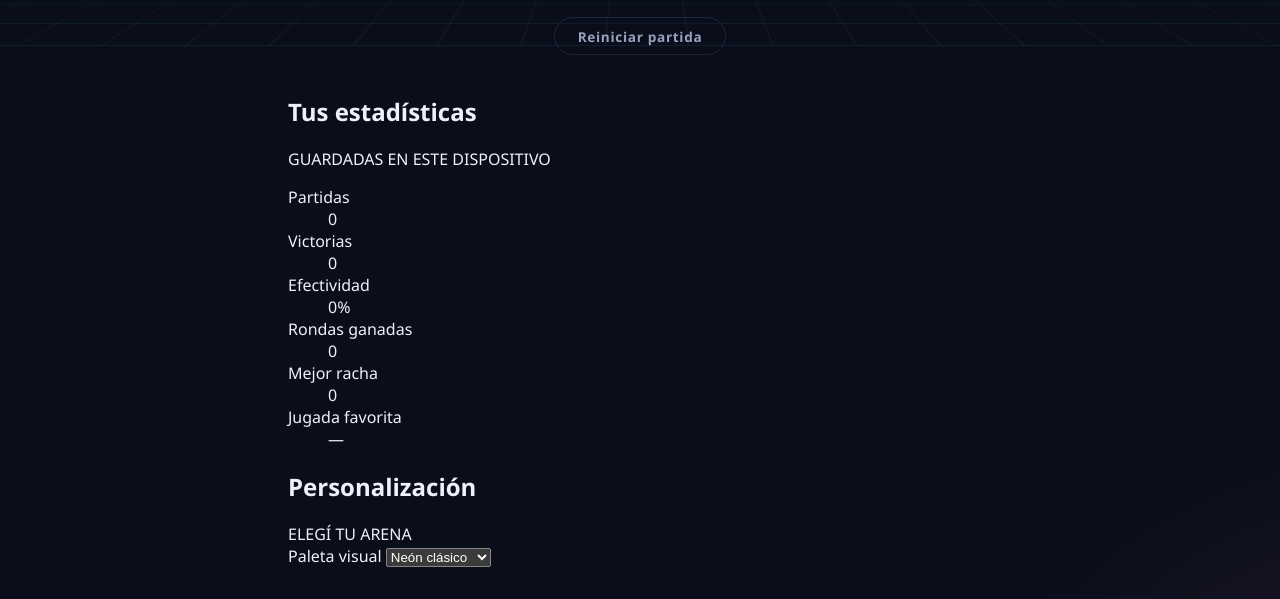
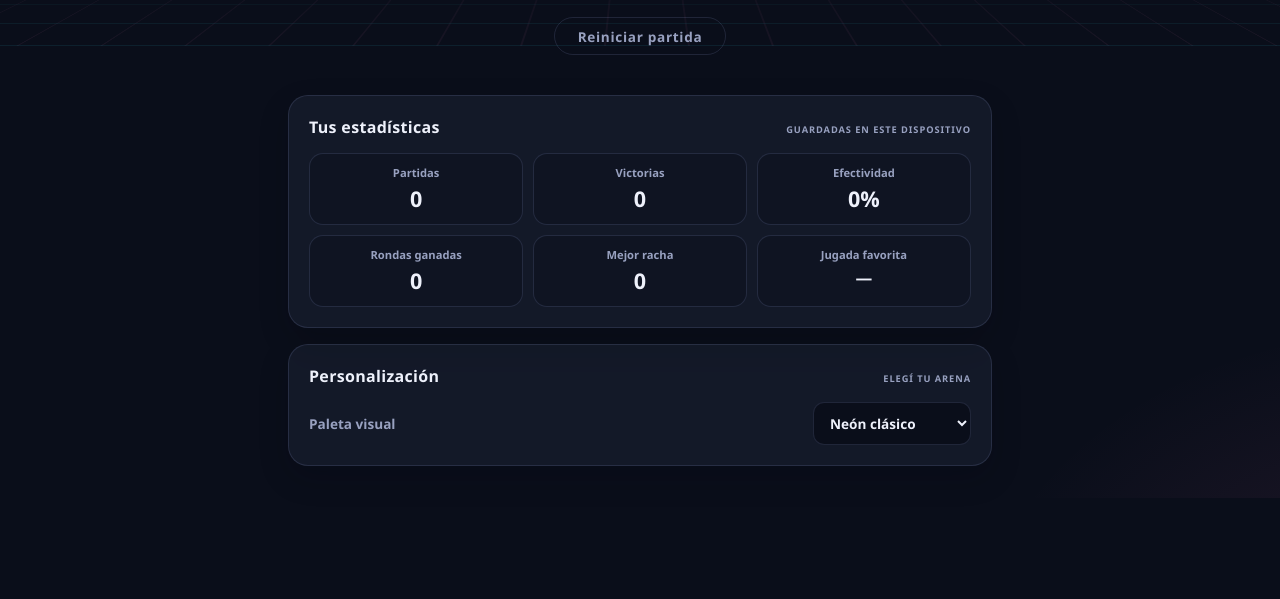
Before and after one commit to AxelQuiroga/piedra-papel-tijera, a website: page index.html in a window 1280 px wide. Shown: the part 754-1353 px from the top of the page. After the commit the page ends 1252 px from the top, so only its background shows below. Drawn offline with Linux system fonts and the light colour scheme.

Commit message:
feat: style personal stats and selectable color themes

```diff
--- a/style.css
+++ b/style.css
@@ -886,3 +886,151 @@ button {
     opacity: 1;
   }
 }
+
+
+/* ---------- 14. Estadísticas personales y personalización ---------- */
+:root[data-theme="ember"] {
+  --player: #fbbf24;
+  --cpu: #fb7185;
+  --win: #a3e635;
+  --lose: #f43f5e;
+  --draw: #fdba74;
+}
+
+:root[data-theme="matrix"] {
+  --player: #4ade80;
+  --cpu: #60a5fa;
+  --win: #86efac;
+  --lose: #f87171;
+  --draw: #facc15;
+}
+
+.extras {
+  display: grid;
+  gap: 1rem;
+  margin-top: 1.25rem;
+}
+
+.personal-stats,
+.personalization {
+  min-width: 0;
+  padding: clamp(0.9rem, 2.5vw, 1.25rem);
+  border: 1px solid var(--border);
+  border-radius: var(--radius-lg);
+  background: var(--surface);
+  box-shadow: 0 12px 30px rgba(2, 6, 18, 0.18);
+  backdrop-filter: blur(12px);
+}
+
+.extras__heading {
+  display: flex;
+  align-items: baseline;
+  justify-content: space-between;
+  flex-wrap: wrap;
+  gap: 0.4rem 0.8rem;
+  margin-bottom: 0.9rem;
+}
+
+.extras__heading h2 {
+  margin: 0;
+  font-size: 1rem;
+  font-weight: 800;
+  letter-spacing: 0.02em;
+}
+
+.extras__eyebrow {
+  color: var(--text-dim);
+  font-size: 0.58rem;
+  font-weight: 800;
+  letter-spacing: 0.1em;
+}
+
+.stats-grid {
+  display: grid;
+  grid-template-columns: repeat(3, minmax(0, 1fr));
+  gap: 0.6rem;
+  margin: 0;
+}
+
+.stat {
+  min-width: 0;
+  padding: 0.7rem 0.5rem;
+  border: 1px solid var(--border);
+  border-radius: var(--radius-md);
+  background: rgba(2, 6, 18, 0.2);
+  text-align: center;
+}
+
+.stat dt {
+  color: var(--text-dim);
+  font-size: 0.7rem;
+  font-weight: 600;
+}
+
+.stat dd {
+  overflow-wrap: anywhere;
+  margin: 0.25rem 0 0;
+  color: var(--text);
+  font-size: clamp(1rem, 3.5vw, 1.35rem);
+  font-weight: 850;
+  font-variant-numeric: tabular-nums;
+}
+
+.stat:last-child dd {
+  font-size: clamp(0.85rem, 3vw, 1.05rem);
+}
+
+.theme-control {
+  display: flex;
+  align-items: center;
+  justify-content: space-between;
+  gap: 1rem;
+  color: var(--text-dim);
+  font-size: 0.85rem;
+  font-weight: 600;
+}
+
+.theme-control select {
+  max-width: 65%;
+  padding: 0.65rem 2rem 0.65rem 0.75rem;
+  border: 1px solid var(--border);
+  border-radius: 0.7rem;
+  background: var(--bg);
+  color: var(--text);
+  font: inherit;
+  cursor: pointer;
+}
+
+.theme-control select:focus-visible {
+  outline: 2px solid var(--player);
+  outline-offset: 3px;
+}
+
+@media (max-width: 26rem) {
+  .stats-grid {
+    gap: 0.4rem;
+  }
+
+  .stat {
+    padding: 0.6rem 0.25rem;
+  }
+
+  .stat dt {
+    font-size: 0.62rem;
+  }
+
+  .extras__eyebrow {
+    font-size: 0.52rem;
+  }
+
+  .theme-control {
+    align-items: flex-start;
+    flex-direction: column;
+    gap: 0.55rem;
+  }
+
+  .theme-control select {
+    max-width: 100%;
+    width: 100%;
+  }
+}
```
